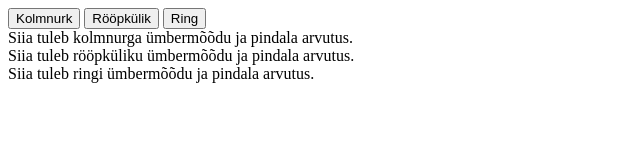
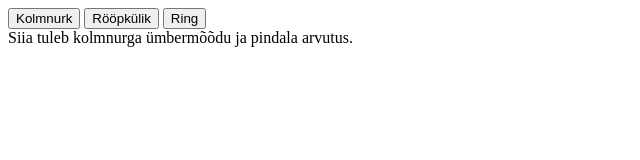
Before and after one commit to Koodikool/Liisi-Kujundid, a plain HTML site: page index.html in a window 1280 px wide. Shown: the whole page, without its empty margins (0-640 px from the left). Drawn offline with Linux system fonts and the light colour scheme.

Commit message:
Peida alguses kõik div-id peale esimese.

```diff
--- a/index.html
+++ b/index.html
@@ -10,10 +10,10 @@
 <div class="tabcontent" id="Triangle">
   Siia tuleb kolmnurga ümbermõõdu ja pindala arvutus.
 </div>
-<div class="tabcontent" id="Parallelogram">
+<div class="tabcontent" hidden id="Parallelogram">
   Siia tuleb rööpküliku ümbermõõdu ja pindala arvutus.
 </div>
-<div class="tabcontent" id="Circle">
+<div class="tabcontent" hidden id="Circle">
   Siia tuleb ringi ümbermõõdu ja pindala arvutus.
 </div>
 <link href="style.css" rel="stylesheet">
```
